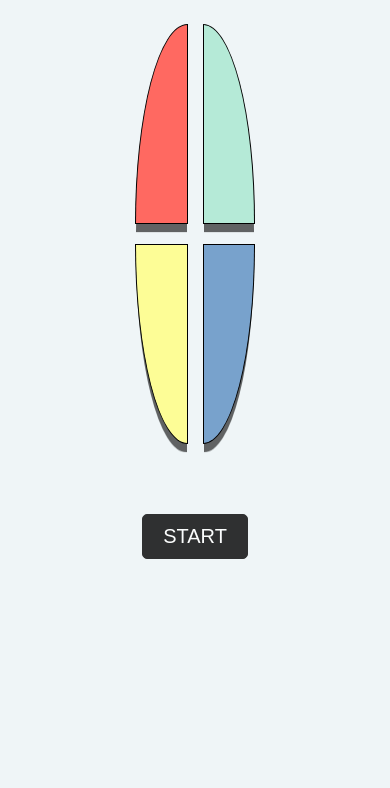
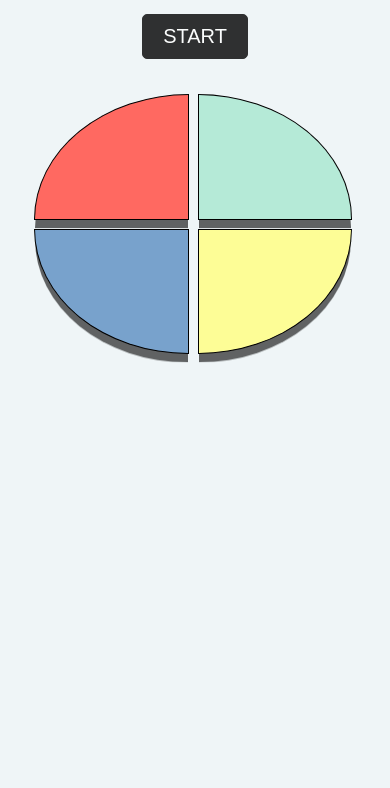
Before and after one commit to paula-morales/simon-game, a plain HTML site: page index.html in a window 390 px wide. Shown: the part 76-864 px from the top of the page. Drawn offline with Linux system fonts and the light colour scheme.

Commit message:
Design responsive

```diff
--- a/index.html
+++ b/index.html
@@ -14,6 +14,13 @@
 <body>
     <div class="simon-game">
         <h1 class="simon-game__title" data-role='title'>Simon game</h1>
+
+        <section class="simon-game__controllers-container">
+            <button class="simon-game__start-button js-start" data-role="js-start-button" aria-label="start game">
+                <p>Start</p>
+            </button>
+        </section>
+
         <section class="simon-game__tiles-container tiles-container--no-clickable" data-role='tiles-container'>
             <button class="simon-game__tile tile--red" data-color="red" aria-label="red"></button>
             <button class="simon-game__tile tile--green" data-color="green" aria-label="green"></button>
@@ -23,12 +30,6 @@
 
         <section class="simon-game__info-container">
             <p class="simon-game__info info--hidden" data-role="js-info" aria-label="info">Start</p>
-        </section>
-
-        <section class="simon-game__controllers-container">
-            <button class="simon-game__start-button js-start" data-role="js-start-button" aria-label="start game">
-                <p>Start</p>
-            </button>
         </section>
 
         <div class="simon-game__audios" aria-hidden="true">
--- a/style.scss
+++ b/style.scss
@@ -10,6 +10,8 @@ $color-blue-dark: #238bf3;
 $color-yellow-dark: #f1f126;
 $color-white: #ffffff;
 
+$full-layout: 1 / span 12;
+
 body,
 html {
   font-family: "Quicksand", sans-serif;
@@ -17,31 +19,38 @@ html {
   background-color: $color-grey;
 }
 
-p {
-  margin: 0;
-}
-
 button {
   cursor: pointer;
+  p {
+    margin: 0;
+  }
 }
 
 .simon-game {
   width: 100vw;
   height: 100vh;
+  display: grid;
+  grid-template-columns: repeat(12, 1fr);
+  grid-template-rows: 70px 60px 120px 120px 20px;
+  column-gap: 15px;
+  row-gap: 20px;
+  max-width: 1400px;
+  margin-left: auto;
+  margin-right: auto;
 
   .simon-game__title {
     text-align: center;
     margin: 20px 0;
     text-transform: uppercase;
+    grid-column: $full-layout;
+    grid-row: 1 / span 1;
   }
 
   .simon-game__tiles-container {
-    display: grid;
-    grid-template-columns: repeat(12, 1fr);
-    grid-template-rows: 200px 200px;
-    column-gap: 15px;
-    row-gap: 20px;
-    margin: 40px 0;
+    grid-row: 3 / span 2;
+    display: flex;
+    flex-wrap: wrap;
+    gap: 9px;
 
     &.tiles-container--no-clickable {
       pointer-events: none;
@@ -51,6 +60,7 @@ button {
       transform-style: preserve-3d;
       border: 1px solid $color-black;
       transition: background-color 0.15s ease-in;
+      width: 48%;
 
       &:before {
         position: absolute;
@@ -79,8 +89,7 @@ button {
 
       &.tile--red {
         background-color: $color-red;
-        grid-column: 5 / span 2;
-        grid-row: 1 / span 1;
+
         border-radius: 100% 0 0 0;
 
         &.active,
@@ -92,8 +101,6 @@ button {
 
       &.tile--green {
         background-color: $color-green;
-        grid-column: 7 / span 2;
-        grid-row: 1 / span 1;
         border-radius: 0 100% 0 0;
 
         &.active,
@@ -105,9 +112,7 @@ button {
 
       &.tile--yellow {
         background-color: $color-yellow;
-        grid-column: 5 / span 2;
-        grid-row: 2 / span 1;
-        border-radius: 0 0 0 100%;
+        border-radius: 0 0 100% 0;
 
         &.active,
         &:active,
@@ -118,9 +123,7 @@ button {
 
       &.tile--blue {
         background-color: $color-blue;
-        grid-column: 7 / span 2;
-        grid-row: 2 / span 1;
-        border-radius: 0 0 100% 0;
+        border-radius: 0 0 0 100%;
 
         &.active,
         &:active,
@@ -131,9 +134,16 @@ button {
     }
   }
 
-  .simon-game__controllers-container,
   .simon-game__info-container {
+    grid-column: $full-layout;
+    grid-row: 5 / span 1;
     text-align: center;
+  }
+
+  .simon-game__controllers-container {
+    grid-row: 2 / span 1;
+    text-align: center;
+    grid-column: $full-layout;
   }
 
   .simon-game__start-button {
@@ -146,7 +156,6 @@ button {
     color: $color-white;
     opacity: 0.8;
     transition: all 0.3s ease;
-    margin-bottom: 20px;
     user-select: none;
 
     &:hover {
@@ -161,7 +170,6 @@ button {
 
   .simon-game__info-container {
     user-select: none;
-    margin: 10px 0;
 
     .info--hidden {
       opacity: 0;
@@ -172,3 +180,40 @@ button {
     display: none;
   }
 }
+
+/* Extra small devices (phones, 600px and down) */
+@media only screen and (max-width: 600px) {
+  .simon-game__tiles-container {
+    grid-column: 2 / span 10;
+  }
+}
+
+/* Small devices (portrait tablets and large phones, 600px and up) */
+@media only screen and (min-width: 600px) {
+  .simon-game__tiles-container {
+    grid-column: 3 / span 8;
+  }
+
+  .simon-game {
+    grid-template-rows: 70px 50px 200px 200px 50px;
+  }
+}
+
+/* Medium devices (landscape tablets, 768px and up) */
+@media only screen and (min-width: 768px) {
+  .simon-game__tiles-contaixner {
+    grid-column: 4 / span 6;
+  }
+}
+
+/* Large devices (laptops/desktops, 992px and up) */
+@media only screen and (min-width: 992px) {
+  //
+}
+
+/* Extra large devices (large laptops and desktops, 1200px and up) */
+@media only screen and (min-width: 1200px) {
+  .simon-game__tiles-container {
+    grid-column: 5 / span 4;
+  }
+}
```
Also changed, not shown: style.css, 1 other file.
